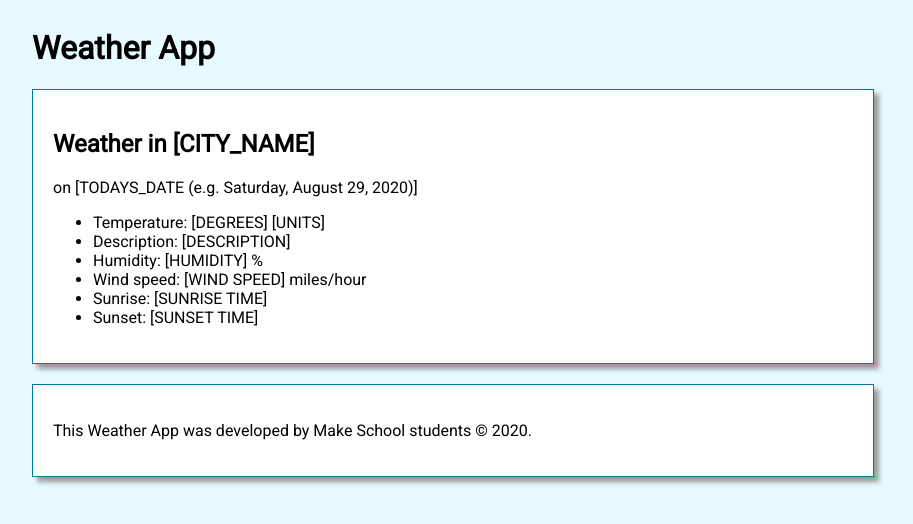
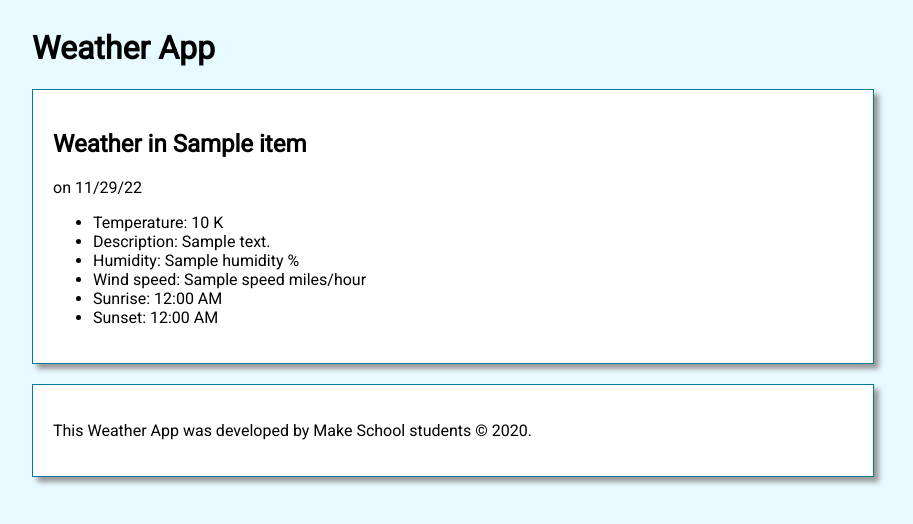
Before and after one commit to CassidySneed/Assignment_Four_1710, a Flask app: page /results in a window 1280 px wide. Shown: the top 524 px of the page, without its empty margins (208-1121 px from the left). Run offline with Flask 2, Linux system fonts and the light colour scheme; a database or web service that is not in the repository returns one stand-in record (values such as "Sample title"); data that the repository does not hold is empty.

Commit message:
completed current weather data

```diff
--- a/app.py
+++ b/app.py
@@ -11,6 +11,9 @@ from geopy.geocoders import Nominatim
 ################################################################################
 ## SETUP
 ################################################################################
+
+
+
 
 app = Flask(__name__)
 
@@ -45,12 +48,16 @@ def results():
     """Displays results for current weather conditions."""
     # TODO: Use 'request.args' to retrieve the city & units from the query
     # parameters.
-    city = ''
-    units = ''
+    city = request.args.get("city")
+    units = request.args.get("units")
 
     params = {
         # TODO: Enter query parameters here for the 'appid' (your api key),
+        'appid' : {API_KEY},
         # the city, and the units (metric or imperial).
+        'q': {city},
+        'units': {units}
+
         # See the documentation here: https://openweathermap.org/current
 
     }
@@ -68,13 +75,13 @@ def results():
     # function.
     context = {
         'date': datetime.now(),
-        'city': '',
-        'description': '',
-        'temp': '',
-        'humidity': '',
-        'wind_speed': '',
-        'sunrise': '',
-        'sunset': '',
+        'city': result_json['name'],
+        'description': result_json['weather'][0]['description'],
+        'temp': result_json ['main']['temp'],
+        'humidity': result_json ['main']['humidity'],
+        'wind_speed': result_json ['wind']['speed'],
+        'sunrise': datetime.fromtimestamp(result_json['sys']['sunrise']),
+        'sunset': datetime.fromtimestamp(result_json['sys']['sunset']),
         'units_letter': get_letter_for_units(units)
     }
 
--- a/templates/results.html
+++ b/templates/results.html
@@ -6,20 +6,20 @@
         TODO: Replace the hard-coded city and date below with data from the
         server
     #}
-    <h1>Weather in [CITY_NAME]</h1>
-    <p>on [TODAYS_DATE (e.g. Saturday, August 29, 2020)]</p>
+    <h1>Weather in {{city}}</h1>
+    <p>on {{date.strftime('%m/%-d/%y')}}</p>
 
     {#
         TODO: Add the temperature, description, humidity, wind speed, sunrise,
         & sunset below to replace the [ ].
     #}
     <ul>
-        <li>Temperature: [DEGREES] [UNITS] </li>
-        <li>Description: [DESCRIPTION] </li>
-        <li>Humidity: [HUMIDITY] % </li>
-        <li>Wind speed: [WIND SPEED] miles/hour </li>
-        <li>Sunrise: [SUNRISE TIME] </li>
-        <li>Sunset: [SUNSET TIME] </li>
+        <li>Temperature: {{temp}} {{units_letter}} </li>
+        <li>Description: {{description}} </li>
+        <li>Humidity: {{humidity}} % </li>
+        <li>Wind speed: {{wind_speed}} miles/hour </li>
+        <li>Sunrise: {{sunrise.strftime('%I:%M %p')}} </li>
+        <li>Sunset: {{sunset.strftime('%I:%M %p')}} </li>
     </ul>
 
 </section>
```
Also changed, not shown: 1 other file.
